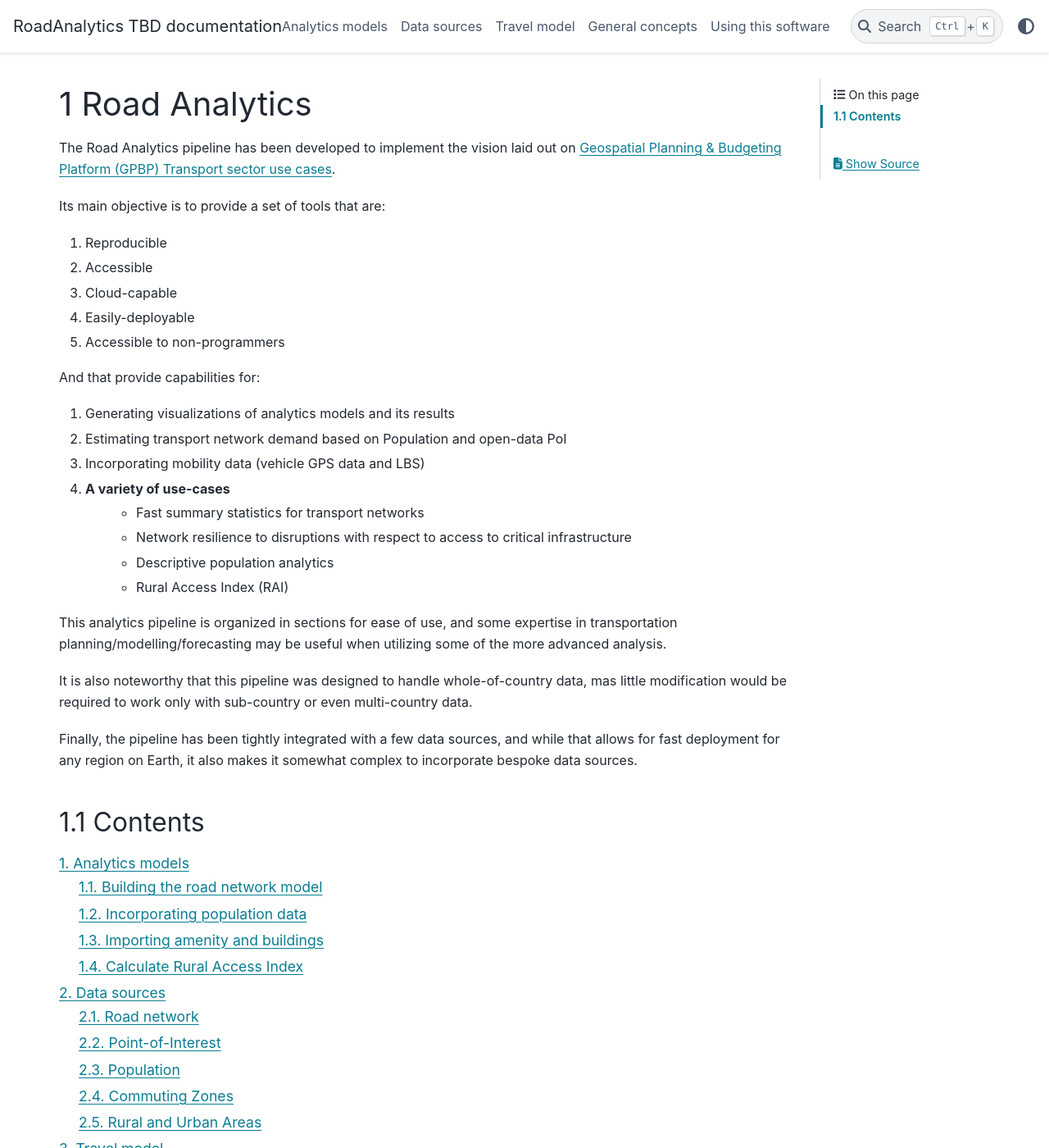
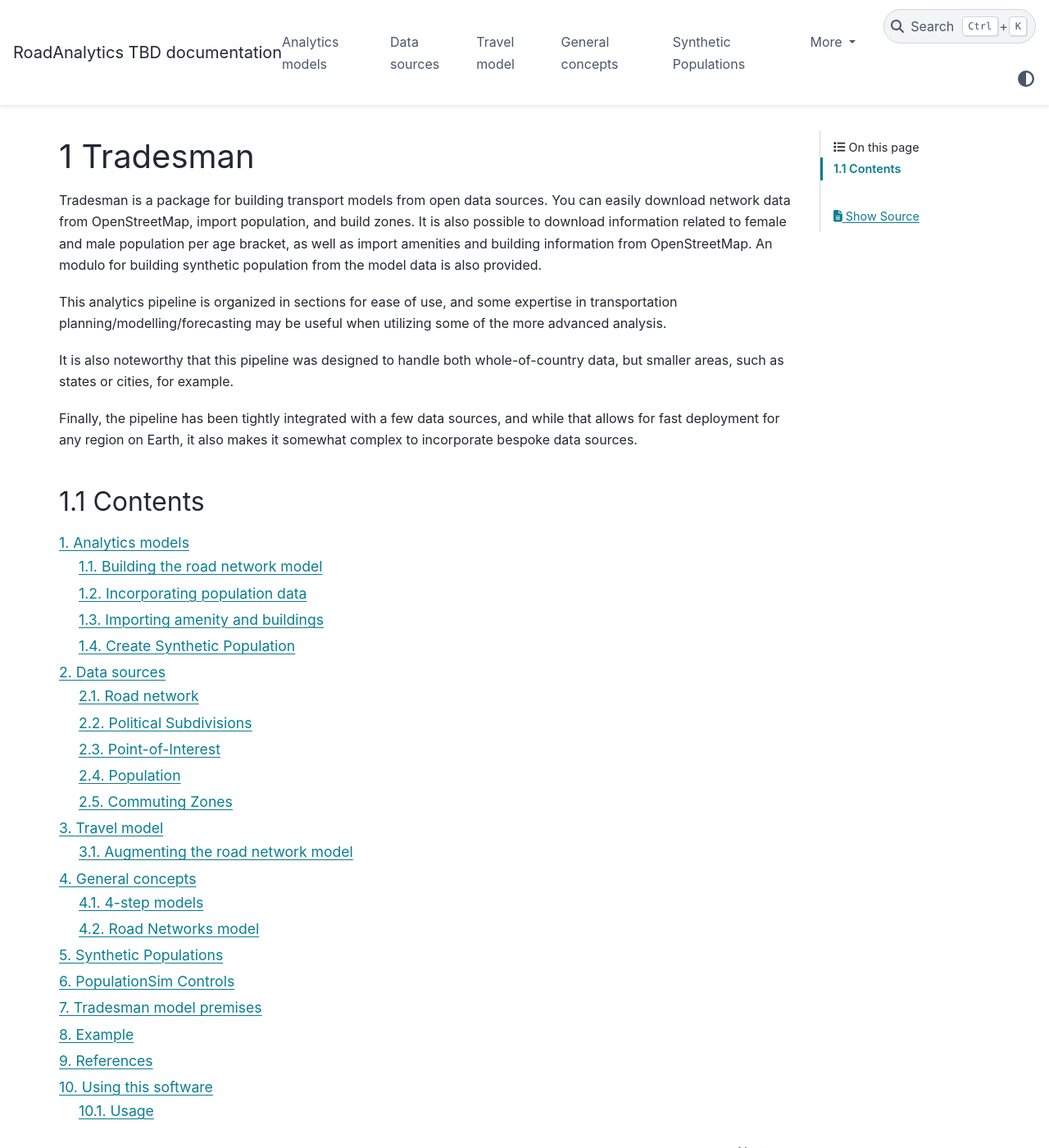
Before and after one commit to AequilibraE/tradesman, a Sphinx documentation site: the page built from docs/source/index.rst, in a window 1280 px wide and 1400 px high. Shown: the whole window at 82% size. Built offline with Sphinx 7.4.7 and the PyData theme 0.15.4, drawn with Linux system fonts in a browser that asks for light colours; some of the changed text lies outside the part shown.

Commit message:
Update documentation for Tradesman

```diff
--- a/docs/source/index.rst
+++ b/docs/source/index.rst
@@ -1,37 +1,14 @@
-Road Analytics
+Tradesman
 //////////////
 
-The Road Analytics pipeline has been developed to implement the vision laid out
-on `Geospatial Planning & Budgeting Platform (GPBP) Transport sector use cases
-<https://docs.google.com/document/d/1AugI7_AiD2v-ES_actmseHsFMmi-oMdLxGF2YAcv5XY>`_.
-
-Its main objective is to provide a set of tools that are:
-
-1. Reproducible
-2. Accessible
-3. Cloud-capable
-4. Easily-deployable
-5. Accessible to non-programmers
-
-And that provide capabilities for:
-
-1. Generating visualizations of analytics models and its results
-2. Estimating transport network demand based on Population and open-data PoI
-3. Incorporating mobility data (vehicle GPS data and LBS)
-4. A variety of use-cases
-    * Fast summary statistics for transport networks
-    * Network resilience to disruptions with respect to access to critical
-      infrastructure
-    * Descriptive population analytics
-    * Rural Access Index (RAI)
+Tradesman is a package for building transport models from open data sources. You can easily download network data from OpenStreetMap, import population, and build zones. It is also possible to download information related to female and male population per age bracket, as well as import amenities and building information from OpenStreetMap. An modulo for building synthetic population from the model data is also provided.
 
 This analytics pipeline is organized in sections for ease of use, and some
 expertise in transportation planning/modelling/forecasting may be useful when
 utilizing some of the more advanced analysis.
 
-It is also noteworthy that this pipeline was designed to handle whole-of-country
-data, mas little modification would be required to work only with sub-country
-or even multi-country data.
+It is also noteworthy that this pipeline was designed to handle both whole-of-country
+data, but smaller areas, such as states or cities, for example.
 
 Finally, the pipeline has been tightly integrated with a few data sources, and
 while that allows for fast deployment for any region on Earth, it also makes it
@@ -49,4 +26,5 @@
    data_sources
    travel_modelling
    concepts
+   synthetic_population
    use_instructions
```
Also changed, not shown: docs/source/build_analytics_model.rst (+2 -16 lines), docs/source/concepts.rst (+2 -17 lines), docs/source/data_sources.rst (+4 -8 lines).
